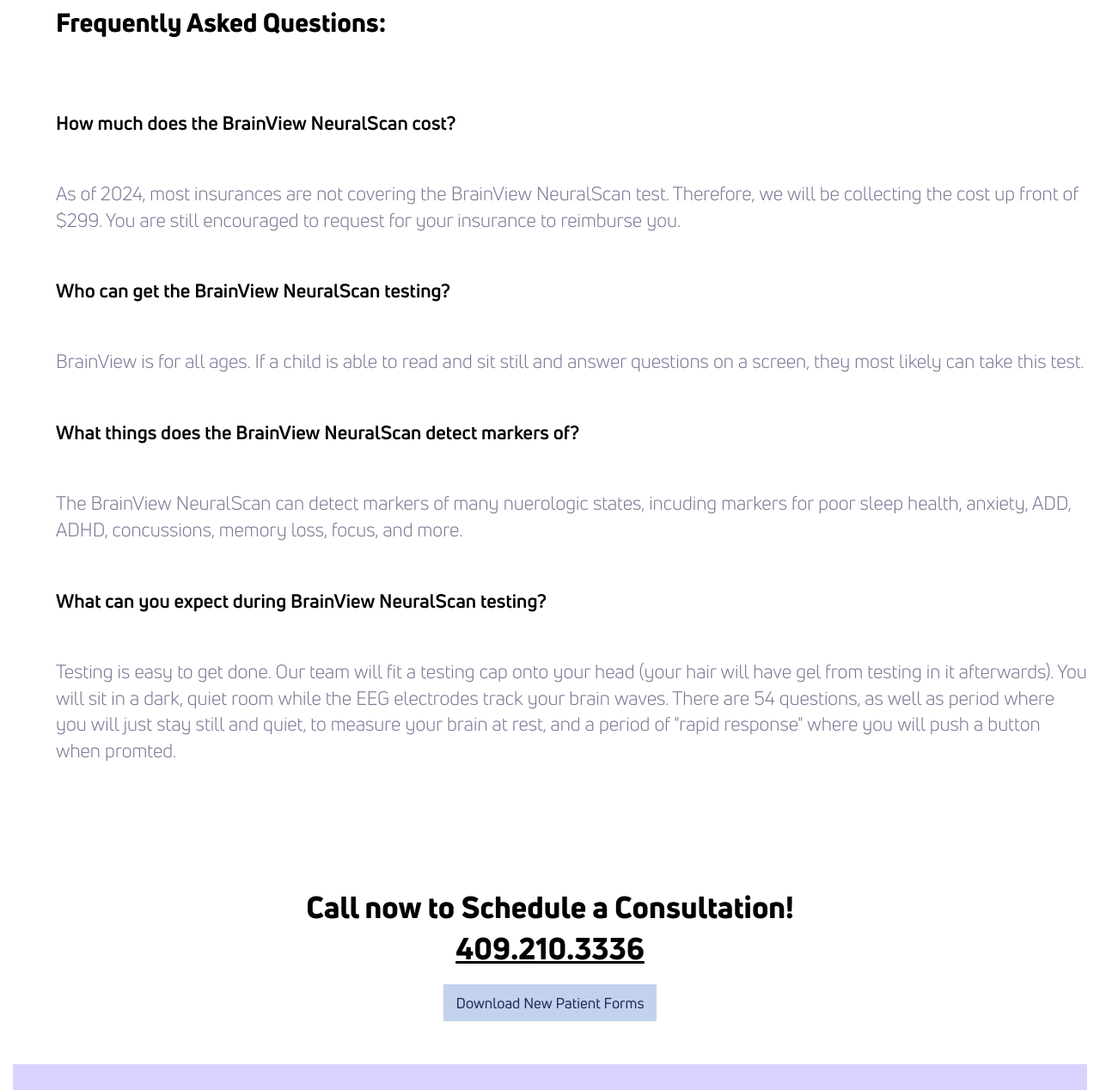
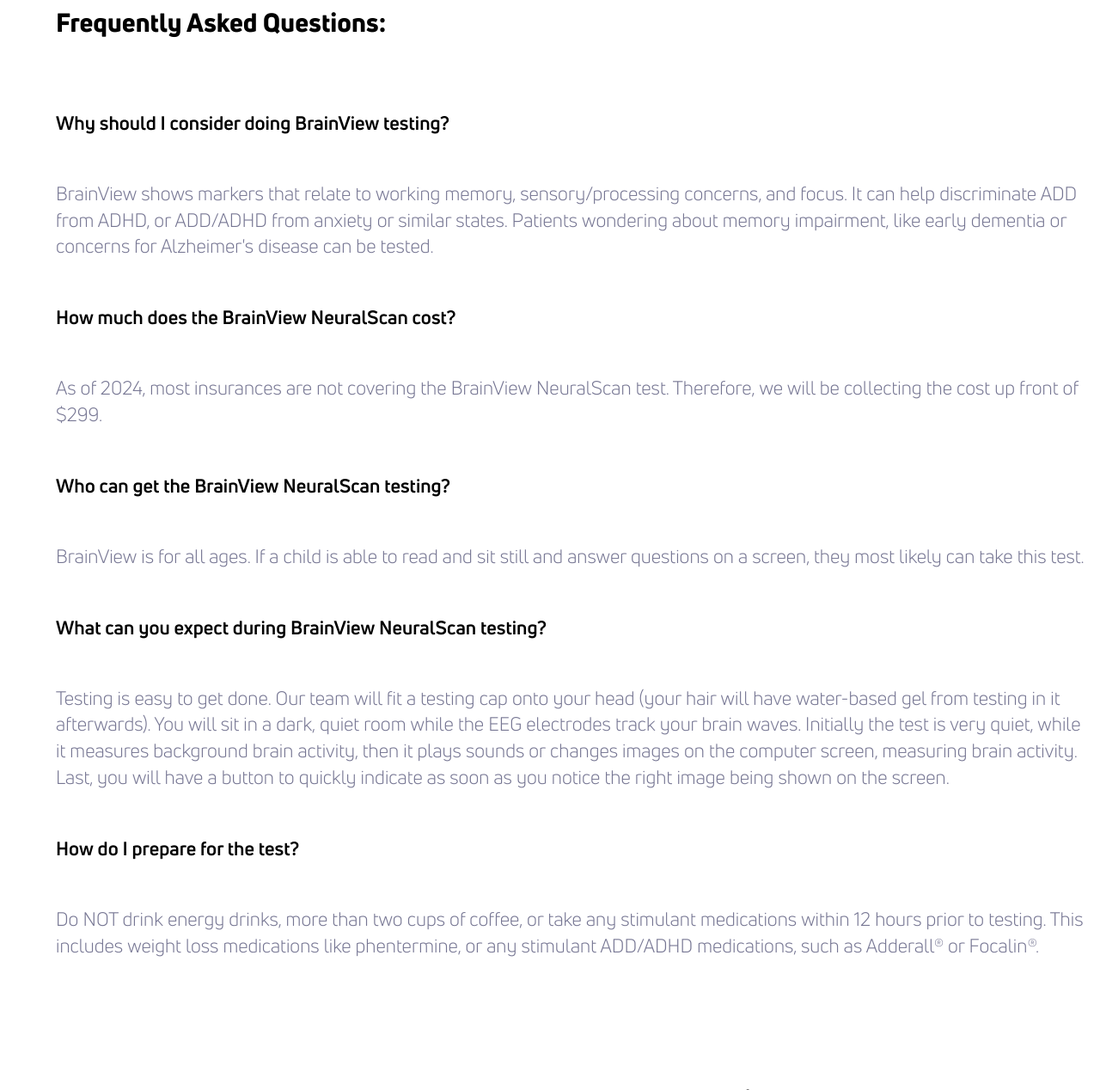
Before and after one commit to theneverwoods/gerstenberg.clinic, a Jekyll site: the page built from services/NeuralScan.html, in a window 1280 px wide and 1400 px high, scrolled down 2825 px, cut to the strip 132-1400 px from the top of the window. Shown: the whole strip at 86% size. Built offline with Jekyll 4.4.1, drawn with Linux system fonts in a browser that asks for light colours.

Commit message:
Update NeuralScan.html

```diff
--- a/services/NeuralScan.html
+++ b/services/NeuralScan.html
@@ -91,14 +91,17 @@ redirect_from: /checkyourhead
 <div class="row" style="padding-bottom: 60px">
 	<div class="two-thirds bottom">
         <h2 style="margin-top: 30px">Frequently Asked Questions:</h2>
+        <h3>Why should I consider doing BrainView testing?</h3>
+        <p>BrainView shows markers that relate to working memory, sensory/processing concerns, and focus. It can help discriminate ADD from ADHD, or ADD/ADHD from anxiety or similar states. Patients wondering about memory impairment, like early dementia or concerns for Alzheimer's disease can be tested.</p>
 		<h3 class="bottom">How much does the BrainView NeuralScan cost?</h3>
-		<p>As of 2024, most insurances are not covering the BrainView NeuralScan test. Therefore, we will be collecting the cost up front of $299. You are still encouraged to request for your insurance to reimburse you.</p>
+		<p>As of 2024, most insurances are not covering the BrainView NeuralScan test. Therefore, we will be collecting the cost up front of $299.</p>
 		<h3 class="bottom">Who can get the BrainView NeuralScan testing?</h3>
         <p>BrainView is for all ages. If a child is able to read and sit still and answer questions on a screen, they most likely can take this test.</p>
-        <h3>What things does the BrainView NeuralScan detect markers of?</h3>
-        <p>The BrainView NeuralScan can detect markers of many nuerologic states, incuding markers for poor sleep health, anxiety, ADD, ADHD, concussions, memory loss, focus, and more.</p>
+
         <h3>What can you expect during BrainView NeuralScan testing?</h3>
-        <p>Testing is easy to get done. Our team will fit a testing cap onto your head (your hair will have gel from testing in it afterwards). You will sit in a dark, quiet room while the EEG electrodes track your brain waves. There are 54 questions, as well as period where you will just stay still and quiet, to measure your brain at rest, and a period of "rapid response" where you will push a button when promted. </p>
+        <p>Testing is easy to get done. Our team will fit a testing cap onto your head (your hair will have water-based gel from testing in it afterwards). You will sit in a dark, quiet room while the EEG electrodes track your brain waves. Initially the test is very quiet, while it measures background brain activity, then it plays sounds or changes images on the computer screen, measuring brain activity. Last, you will have a button to quickly indicate as soon as you notice the right image being shown on the screen.</p>
+        <h3>How do I prepare for the test?</h3>
+        <p>Do NOT drink energy drinks, more than two cups of coffee, or take any stimulant medications within 12 hours prior to testing. This includes weight loss medications like phentermine, or any stimulant ADD/ADHD medications, such as Adderall® or Focalin®.</p>
     </div>
 </div>
 
```
